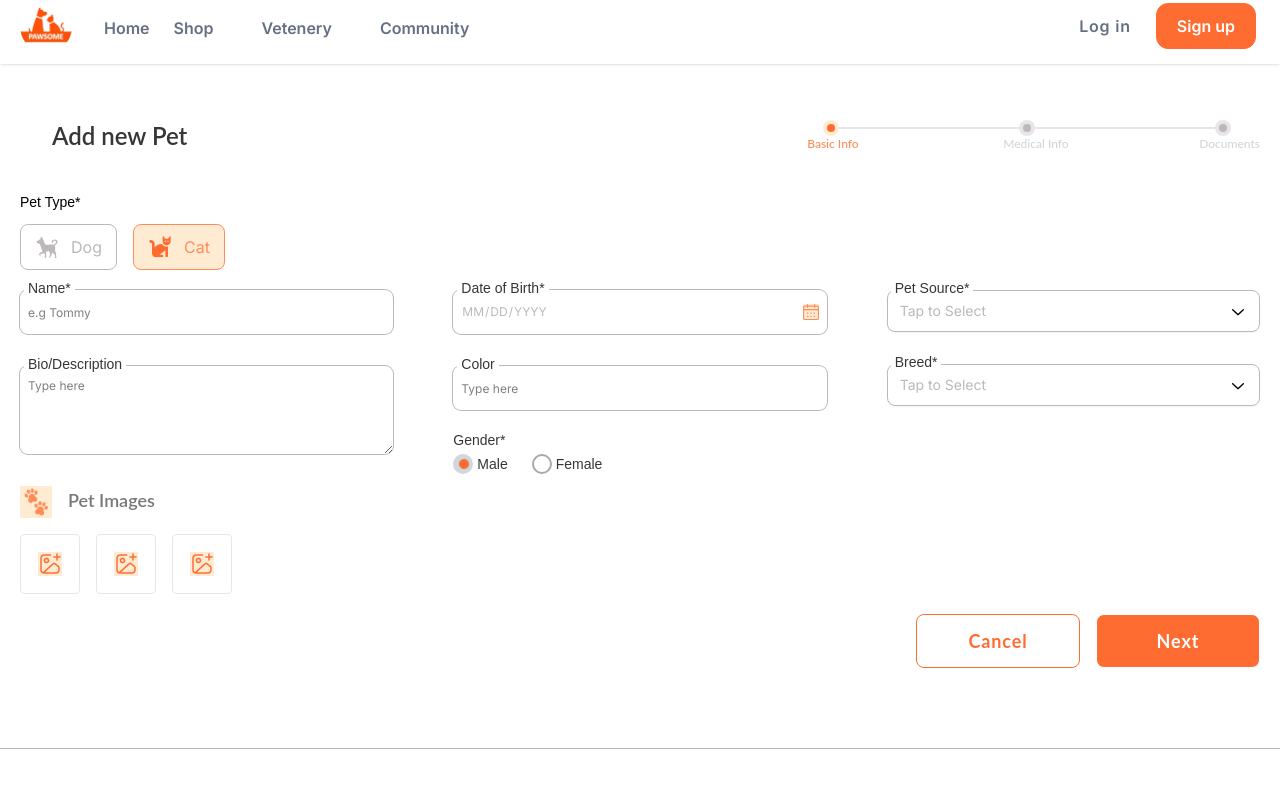
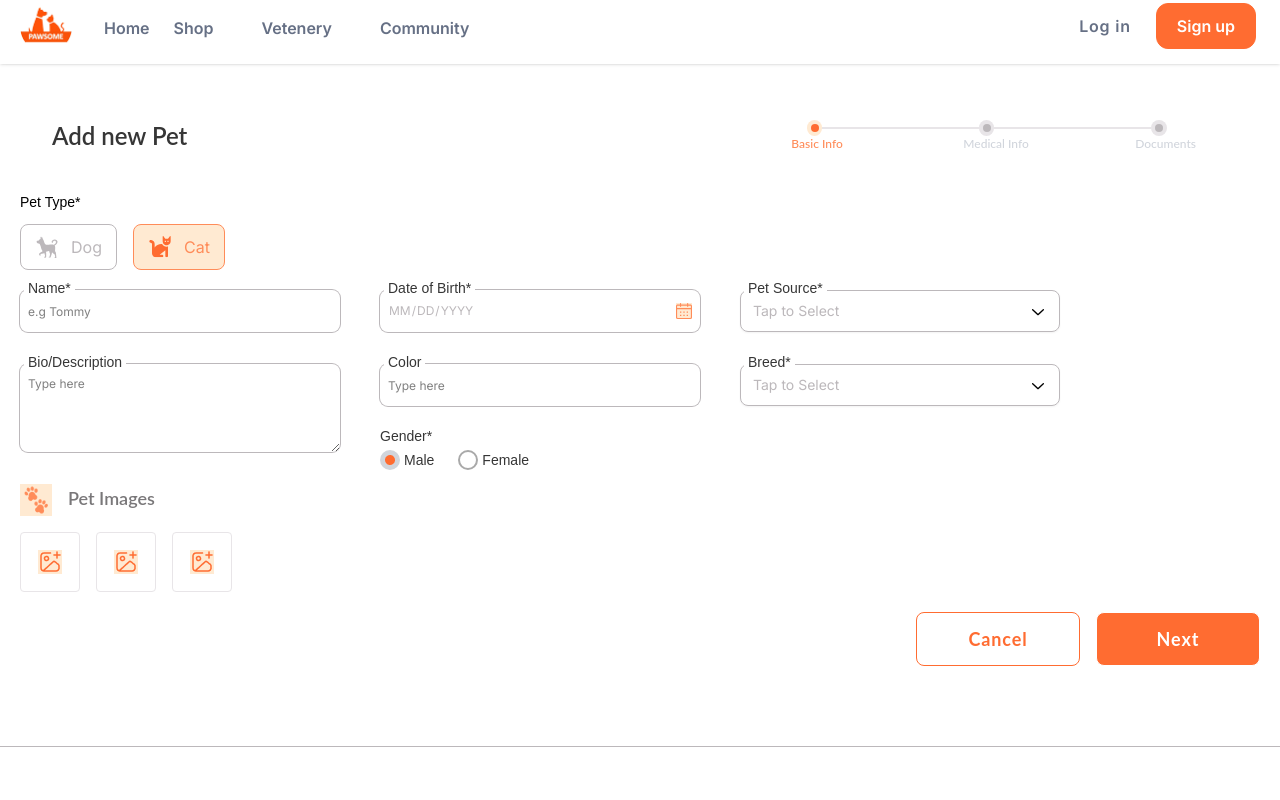
Before and after one commit to luckysher/pawsome, a Next.js app: page /pet/add/basic-info in a window 1280 px wide. Shown: the top 800 px of the page. Built offline with nearby package versions, Linux system fonts and the light colour scheme; some icons are missing.

Commit message:
responsiveness changes for add pet info and medical info page

```diff
--- a/app/globals.css
+++ b/app/globals.css
@@ -126,3 +126,7 @@ input[type="radio"]:checked {
 .react-multi-carousel-list {
   width: 1100px;
 }
+
+input[type="text"], input[type="date"] {
+  height:42px
+}
--- a/app/pet/add/basic-info/page.tsx
+++ b/app/pet/add/basic-info/page.tsx
@@ -8,7 +8,7 @@ import { Steps } from "@/components/steps";
 
 export default function BasicInfoPage() {
 
-    const [files, setFile] = useState<File[] | undefined[]>([,,,]);
+    const [files, setFile] = useState<Array<File | string>>(['','','',]);
 
     const file1Ref = useRef<HTMLInputElement>(null);
     const file2Ref = useRef<HTMLInputElement>(null);
@@ -48,7 +48,7 @@ export default function BasicInfoPage() {
 
     return (
         <div className=' px-5 pt-30'>
-            <div className='flex flex-row items-center w-full'>
+            <div className='flex flex-col justify-between sm:flex-col md:flex-row lg:flex-row xl:flex-row 2xl:flex-row items-start sm:items-start md:items-start lg:items-center xl:items-center 2xl:items-center w-full'>
                 <div className='flex text-2xl font-semibold text-gray-700 font-lato gap-2 w-1/2'>
                     <Icon className='font-bold h-6 w-6 text-gray-700' icon="mdi-light:arrow-left" />
                     Add new Pet
@@ -79,7 +79,7 @@ export default function BasicInfoPage() {
                         </div>
                     </div>
                 </div>
-                <div className='flex flex-row gap-15 mt-5'>
+                <div className='flex flex-col sm:flex-col md:flex-row lg:flex-row xl:flex-row 2xl:flex-row gap-5 sm:gap-5 md:gap-5 lg:gap-10 xl:gap-10 2xl:gap-10 mt-5 pr-0 lg:pr-50 xl:pr-50 2xl:pr-50'>
                     <div className='flex flex-col flex-1'>
                         <div className="bg-white rounded-lg">
                             <div className="relative bg-inherit flex items-center text-xs mb-6 md:mb-8 ">
@@ -156,7 +156,7 @@ export default function BasicInfoPage() {
                             </div>
                         </div>
                     </div>
-                    <div className='flex flex-col flex-1'>
+                    <div className='flex flex-col flex-1 -mt-7 sm:-mt-7 md:mt-0 lg:mt-0 xl:mt-0 2xl:mt-0'>
                         <div className="bg-white rounded-lg">
                             <div className="bg-inherit flex items-center text-xs mb-6 md:mb-8 relative">
                                 <select id="pet_source" className="block w-full px-3 py-2.5 border border-gray-400 text-sm text-gray-400 rounded-lg shadow-xs placeholder:text-body appearance-none outline-none">
--- a/app/pet/add/medical-info/page.tsx
+++ b/app/pet/add/medical-info/page.tsx
@@ -20,7 +20,7 @@ export default function MedicalInfoPage() {
     return (
         <div className=' px-5 pt-30'>
 
-            <div className='flex flex-row items-center w-full'>
+            <div className='flex flex-col justify-between sm:flex-col md:flex-row lg:flex-row xl:flex-row 2xl:flex-row items-start sm:items-start md:items-start lg:items-center xl:items-center 2xl:items-center w-full'>
                 <div className='flex text-2xl font-semibold text-gray-700 font-lato gap-2 w-1/2'>
                     <Icon className='font-bold h-6 w-6 text-gray-700' icon="mdi-light:arrow-left" />
                     Add new Pet
@@ -29,7 +29,7 @@ export default function MedicalInfoPage() {
             </div>
             <div className='flex flex-row mt-10'>
                 <div className='flex flex-col flex-1'>
-                    <form className='flex flex-row gap-10'>
+                    <form className='flex flex-col md:flex-row lg:flex-row xl:flex-row 2xl:flex-row gap-10'>
                         <div className='flex flex-col flex-1'>
                             <div className='flex flex-row gap-4'>
                                 <Image
@@ -87,7 +87,7 @@ export default function MedicalInfoPage() {
                                 </div>
                             </div>
                         </div>
-                        <div className='flex flex-col flex-1 mt-17'>
+                        <div className='flex flex-col flex-1 -mt-7 md:mt-17 lg:mt-17 xl:mt-17 2xl:mt-17'>
                             <div className='flex flex-row gap-12'>
                                 <div className="bg-white rounded-lg">
                                     <div className="relative bg-inherit flex items-center text-xs mb-6 md:mb-8 ">
@@ -138,7 +138,7 @@ export default function MedicalInfoPage() {
                         </div>
                     </form>
                 </div>
-                <div className='flex flex-col ml-20'>
+                <div className='flex-col hidden lg:flex xl:flex 2xl:flex ml-20'>
                     <Image
                         src={"/dogImg.png"}
                         alt="DogImage"
--- a/components/footer.tsx
+++ b/components/footer.tsx
@@ -42,7 +42,7 @@ export function Footer() {
                                     ))
                                 }
                         </div>
-                        <div className="flex flex-col w-1/4 sm:w-1/2 md:w-1/4 lg:w-1/4 xl:w-1/4 2xl:w-1/4 px-4">
+                        <div className="flex flex-col w-2/3 sm:w-1/2 md:w-1/4 lg:w-1/4 xl:w-1/4 2xl:w-1/4 px-4">
                             <h5 className="mb-4 font-inter font-semibold text-base">Get Email Notifications</h5>
                             <div className="font-inter font-normal text-base mb-3 text-gray-50">Generate outside the box thinking with the possibility to target the low</div>
                             <form>
--- a/components/steps.tsx
+++ b/components/steps.tsx
@@ -1,19 +1,20 @@
 "use client";
 
 interface StepsProp {
-    stepNo: number;
+    stepNo: number,
+    className?: string,
 }
 
 
 export function Steps(props: StepsProp) {
-    const { stepNo } = props;
+    const { stepNo, className } = props;
     const steps = ["basic info", "medical info", "documents"];
 
     return (
-        <div className='flex flex-row justify-end w-1/2'>
+        <div className={`flex flex-row justify-start sm:justify-start md:justify-end lg:justify-end xl:justify-end 2xl:justify-end w-full lg:w-1/2 xl:w-5/12 2xl:w-1/2 mt-6 sm:mt-6 md:mt-auto lg:mt-auto xl:mt-auto 2xl:mt-auto px-5 sm:px-5 md:px-10 lg:px-16 xl:px-16 2xl:px-16 ${className}`}>
             {
                 steps.map((step, i) => (
-                    <div className='flex flex-col' key={i}>
+                    <div className={`flex flex-col ${i+1 < steps.length? 'w-full': ''}`} key={i}>
                         <div className='flex items-center'>
                             {
                                 (i < stepNo)?
@@ -32,9 +33,9 @@ export function Steps(props: StepsProp) {
                             }
                             {
                                 (i < stepNo-1)?
-                                    (i < 2)? (<hr className='text-amber-800 w-45 border transition duration-500 ease-in-out'></hr>): ("")
+                                    (i < 2)? (<hr className='text-amber-800 w-full 2xl:w-auto border transition duration-500 ease-in-out'></hr>): ("")
                                 :
-                                    (i < 2)? (<hr className='text-gray-100 w-45 border transition duration-500 ease-in-out'></hr>): ("")
+                                    (i < 2)? (<hr className='text-gray-100 w-full border transition duration-500 ease-in-out'></hr>): ("")
                             }
                         </div>
                         <div className={(i < stepNo)? 'text-amber-700 font-medium font-lato text-xs capitalize -ml-4': 'text-gray-300 font-medium font-lato text-xs capitalize -ml-4'}>{step}</div>
```
